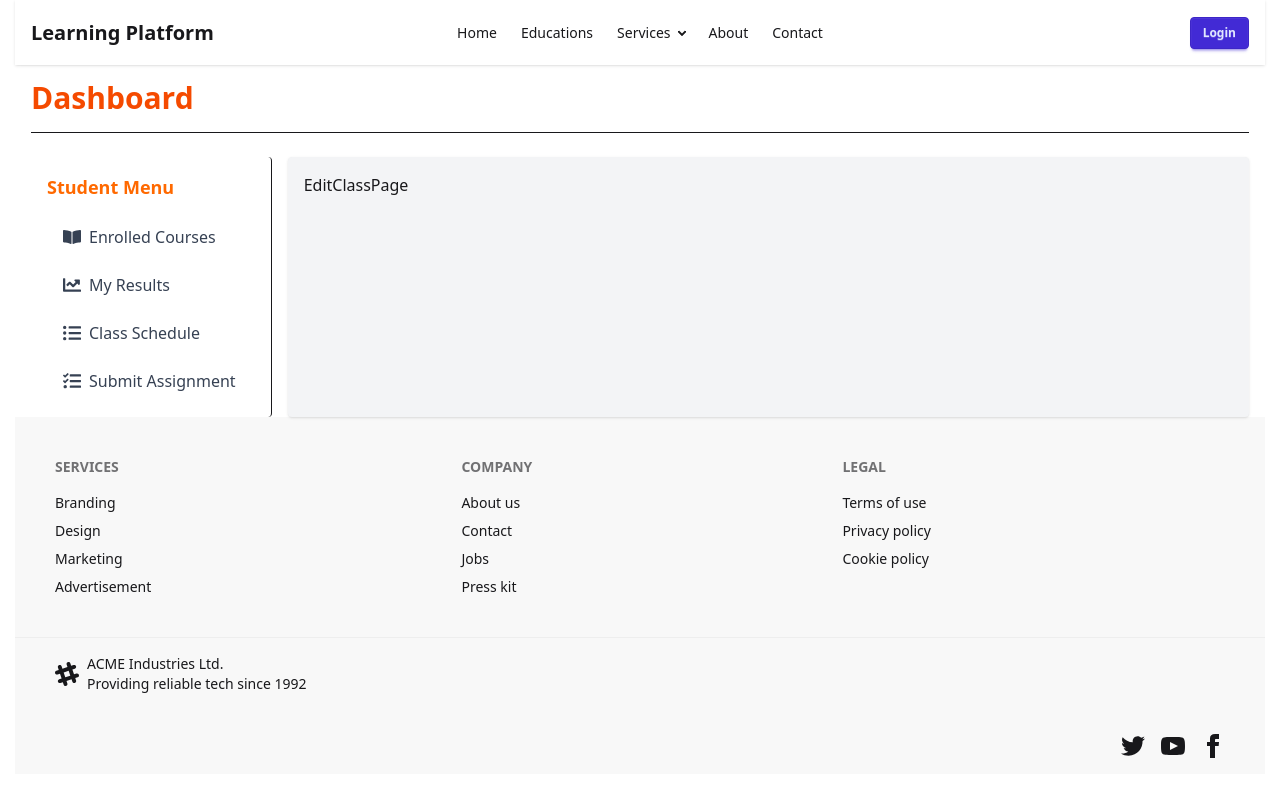
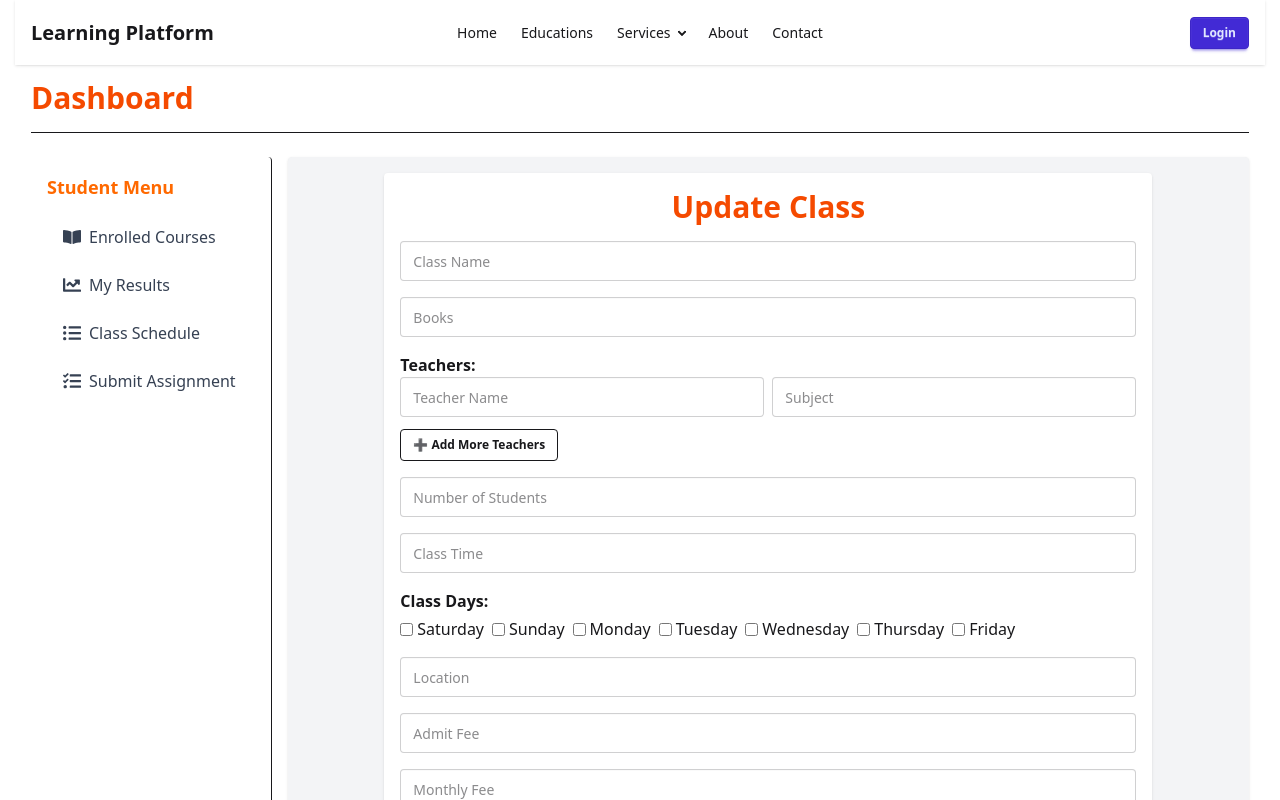
Before and after one commit to Nazim1247/Islamic-Learning-Platform, a Next.js app: page /dashboard/edit-class/1 in a window 1280 px wide. Shown: the top 800 px of the page. Built offline with nearby package versions, Linux system fonts and the light colour scheme; no server answers; the database is empty.

Commit message:
class management done

```diff
--- /dev/null
+++ b/src/app/api/classes/[id]/route.js
@@ -0,0 +1,63 @@
+import dbConnect, { collectionNameObj } from "@/lib/dbConnect";
+import { ObjectId } from "mongodb";
+import { NextResponse } from "next/server";
+
+export const POST = async (req)=>{
+    const body = await req.json();
+    const classCollection = dbConnect(collectionNameObj.classCollection);
+    const result = await classCollection.insertOne(body);
+
+    return NextResponse.json(result);
+}
+
+// GET handler
+export async function GET(req, { params }) {
+  try {
+
+    const {id} = await params;
+
+    const classItem = await dbConnect(collectionNameObj.classCollection).findOne({ _id: new ObjectId(id) });
+
+    if (!classItem) {
+      return NextResponse.json({ message: "Class not found" }, { status: 404 });
+    }
+
+    return NextResponse.json(classItem);
+
+  } catch (error) {
+    console.error("GET class error:", error);
+    return NextResponse.json({ message: "Server error" }, { status: 500 });
+  }
+}
+
+// PATCH: update a course by ID
+export async function PATCH(req, { params }) {
+  try {
+    const body = await req.json();
+    const { id } = params;
+
+    // Validate ObjectId
+    if (!ObjectId.isValid(id)) {
+      return NextResponse.json({ message: "Invalid course ID" }, { status: 400 });
+    }
+
+    // Remove _id from body if it exists
+    if (body._id) {
+      delete body._id;
+    }
+
+    const result = await dbConnect(collectionNameObj.classCollection).updateOne(
+      { _id: new ObjectId(id) },
+      { $set: body }
+    );
+
+    if (result.modifiedCount === 0) {
+      return NextResponse.json({ message: "Course not found or not updated" }, { status: 404 });
+    }
+
+    return NextResponse.json({ message: "Course updated successfully" });
+  } catch (error) {
+    console.error("PATCH error:", error);
+    return NextResponse.json({ message: "Update failed" }, { status: 500 });
+  }
+}
--- a/src/app/dashboard/edit-class/[id]/page.jsx
+++ b/src/app/dashboard/edit-class/[id]/page.jsx
@@ -1,11 +1,221 @@
-import React from 'react';
+'use client';
 
-const EditClassPage = () => {
-    return (
+import { useEffect, useState } from "react";
+import { useParams, useRouter } from "next/navigation";
+
+const EditClassForm = () => {
+  const { id } = useParams();
+  const router = useRouter();
+
+  const [classData, setClassData] = useState({
+    className: "",
+    books: "",
+    teachers: [{ name: "", subject: "" }],
+    students: "",
+    time: "",
+    days: [],
+    location: "",
+    notes: "",
+    admitFee: "",
+    monthlyFee: "",
+  });
+
+  const daysList = ["Saturday", "Sunday", "Monday", "Tuesday", "Wednesday", "Thursday", "Friday"];
+
+  // Fetch class data
+  useEffect(() => {
+    const fetchData = async () => {
+      try {
+        const res = await fetch(`/api/classes/${id}`);
+        if (!res.ok) {
+          console.error("Error fetching class:", await res.text());
+          return;
+        }
+        const data = await res.json();
+
+        // Ensure teachers, days exist
+        setClassData({
+          className: data.className || "",
+          books: data.books || "",
+          teachers: Array.isArray(data.teachers) && data.teachers.length > 0 ? data.teachers : [{ name: "", subject: "" }],
+          students: data.students || "",
+          time: data.time || "",
+          days: Array.isArray(data.days) ? data.days : [],
+          location: data.location || "",
+          notes: data.notes || "",
+          admitFee: data.admitFee || "",
+          monthlyFee: data.monthlyFee || "",
+        });
+      } catch (err) {
+        console.error("Fetch failed:", err.message);
+      }
+    };
+
+    if (id) fetchData();
+  }, [id]);
+
+  const handleTeacherChange = (index, field, value) => {
+    const updated = [...classData.teachers];
+    updated[index][field] = value;
+    setClassData({ ...classData, teachers: updated });
+  };
+
+  const addTeacherField = () => {
+    setClassData({ ...classData, teachers: [...classData.teachers, { name: "", subject: "" }] });
+  };
+
+  const handleDayToggle = (day) => {
+    const updated = classData.days.includes(day)
+      ? classData.days.filter((d) => d !== day)
+      : [...classData.days, day];
+    setClassData({ ...classData, days: updated });
+  };
+
+  const handleSubmit = async (e) => {
+    e.preventDefault();
+
+    try {
+      const res = await fetch(`/api/classes/${id}`, {
+        method: "PATCH",
+        headers: { "Content-Type": "application/json" },
+        body: JSON.stringify(classData),
+      });
+
+      if (res.ok) {
+        alert("Class updated successfully!");
+        router.push("/dashboard/manage-classes");
+      } else {
+        const errMsg = await res.text();
+        console.error("Error:", errMsg);
+        alert("Failed to update class.");
+      }
+    } catch (error) {
+      console.error("Update error:", error.message);
+    }
+  };
+
+  return (
+    <div id="class">
+      <form onSubmit={handleSubmit} className="max-w-3xl mx-auto p-4 bg-white shadow rounded space-y-4">
+        <h2 className="text-xl md:text-3xl font-bold text-center text-orange-600 mb-4">Update Class</h2>
+
+        <input
+          type="text"
+          placeholder="Class Name"
+          className="input input-bordered w-full"
+          value={classData.className || ""}
+          onChange={(e) => setClassData({ ...classData, className: e.target.value })}
+          required
+        />
+
+        <input
+          type="text"
+          placeholder="Books"
+          className="input input-bordered w-full"
+          value={classData.books || ""}
+          onChange={(e) => setClassData({ ...classData, books: e.target.value })}
+          required
+        />
+
+        <div className="space-y-2">
+          <label className="font-semibold">Teachers:</label>
+          {classData.teachers.map((teacher, index) => (
+            <div key={index} className="flex gap-2">
+              <input
+                type="text"
+                placeholder="Teacher Name"
+                className="input input-bordered w-1/2"
+                value={teacher?.name || ""}
+                onChange={(e) => handleTeacherChange(index, "name", e.target.value)}
+                required
+              />
+              <input
+                type="text"
+                placeholder="Subject"
+                className="input input-bordered w-1/2"
+                value={teacher?.subject || ""}
+                onChange={(e) => handleTeacherChange(index, "subject", e.target.value)}
+                required
+              />
+            </div>
+          ))}
+          <button type="button" className="btn btn-sm btn-outline mt-1" onClick={addTeacherField}>
+            ➕ Add More Teachers
+          </button>
+        </div>
+
+        <input
+          type="number"
+          placeholder="Number of Students"
+          className="input input-bordered w-full"
+          value={classData.students || ""}
+          onChange={(e) => setClassData({ ...classData, students: e.target.value })}
+          required
+        />
+
+        <input
+          type="text"
+          placeholder="Class Time"
+          className="input input-bordered w-full"
+          value={classData.time || ""}
+          onChange={(e) => setClassData({ ...classData, time: e.target.value })}
+          required
+        />
+
         <div>
-            EditClassPage
+          <label className="font-semibold">Class Days:</label>
+          <div className="flex flex-wrap gap-2 mt-1">
+            {daysList.map((day) => (
+              <label key={day} className="flex items-center gap-1">
+                <input
+                  type="checkbox"
+                  checked={classData.days.includes(day)}
+                  onChange={() => handleDayToggle(day)}
+                />
+                <span>{day}</span>
+              </label>
+            ))}
+          </div>
         </div>
-    );
+
+        <input
+          type="text"
+          placeholder="Location"
+          className="input input-bordered w-full"
+          value={classData.location || ""}
+          onChange={(e) => setClassData({ ...classData, location: e.target.value })}
+          required
+        />
+
+        <input
+          type="number"
+          placeholder="Admit Fee"
+          className="input input-bordered w-full"
+          value={classData.admitFee || ""}
+          onChange={(e) => setClassData({ ...classData, admitFee: e.target.value })}
+        />
+
+        <input
+          type="number"
+          placeholder="Monthly Fee"
+          className="input input-bordered w-full"
+          value={classData.monthlyFee || ""}
+          onChange={(e) => setClassData({ ...classData, monthlyFee: e.target.value })}
+        />
+
+        <textarea
+          className="textarea textarea-bordered w-full"
+          placeholder="Additional Notes"
+          value={classData.notes || ""}
+          onChange={(e) => setClassData({ ...classData, notes: e.target.value })}
+        ></textarea>
+
+        <button type="submit" className="btn bg-orange-500 hover:bg-orange-600 rounded text-white w-full">
+          Update Class
+        </button>
+      </form>
+    </div>
+  );
 };
 
-export default EditClassPage;
+export default EditClassForm;
--- a/src/app/dashboard/edit-course/[id]/page.jsx
+++ b/src/app/dashboard/edit-course/[id]/page.jsx
@@ -13,7 +13,6 @@ const EditCourseForm = () => {
     try {
       const res = await fetch(`/api/courses/${id}`);
       const data = await res.json();
-      console.log("Fetched Course:", data);
       setFormData(data);
     } catch (error) {
       console.error("Fetch error:", error);
```
